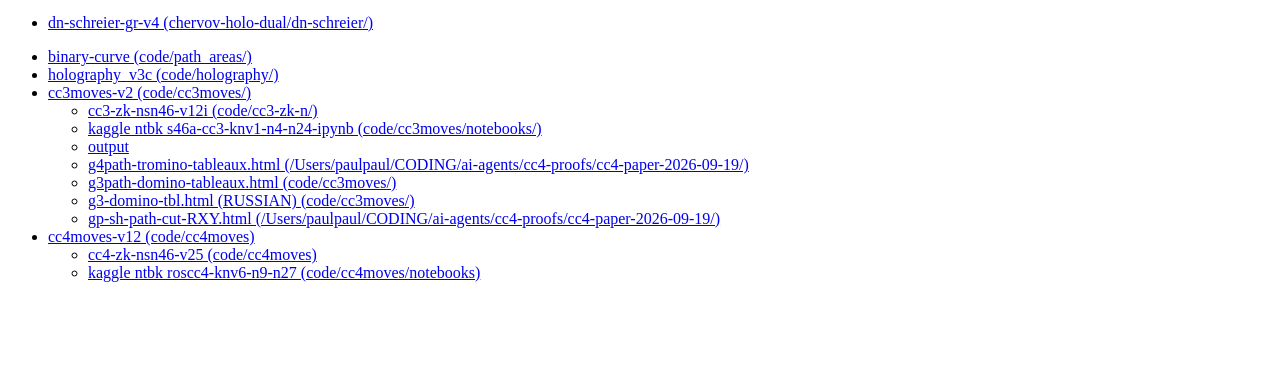
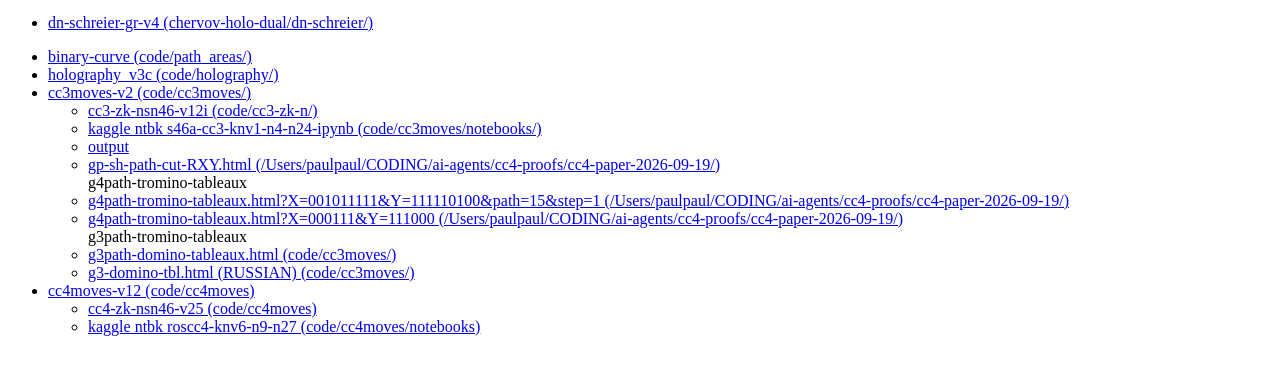
Before and after one commit to fkhafizov/ccycles, a plain HTML site: page index.html in a window 1280 px wide. Shown: the part 118-492 px from the top of the page. Drawn offline with Linux system fonts and the light colour scheme.

Commit message:
Update index.html

```diff
--- a/index.html
+++ b/index.html
@@ -32,10 +32,16 @@
     <li>   <a href="https://www.kaggle.com/code/zurman/s46a-cc3-knv1-n4-n24-ipynb/notebook?scriptVersionId=320895303"> kaggle ntbk s46a-cc3-knv1-n4-n24-ipynb (code/cc3moves/notebooks/) </a> </li>
     <li>   <a href="https://www.kaggle.com/code/zurman/s46a-cc3-knv1-n4-n24-ipynb/output?scriptVersionId=320895303"> output </a></li>
 
-    <li>   <a href="https://fkhafizov.github.io/ccycles/g4path-tromino-tableaux.html">g4path-tromino-tableaux.html (/Users/paulpaul/CODING/ai-agents/cc4-proofs/cc4-paper-2026-09-19/)</a> </li>
+        <li>   <a href="https://fkhafizov.github.io/ccycles/gp-sh-path-cut-RXY.html">gp-sh-path-cut-RXY.html (/Users/paulpaul/CODING/ai-agents/cc4-proofs/cc4-paper-2026-09-19/)</a> </li>
+
+    g4path-tromino-tableaux<br>
+    <li>   <a href="https://fkhafizov.github.io/ccycles/g4path-tromino-tableaux.html?X=001011111&Y=111110100&path=15&step=1">g4path-tromino-tableaux.html?X=001011111&Y=111110100&path=15&step=1 (/Users/paulpaul/CODING/ai-agents/cc4-proofs/cc4-paper-2026-09-19/)</a> </li>
+    <li>   <a href="https://fkhafizov.github.io/ccycles/g4path-tromino-tableaux.html?X=000111&Y=111000">g4path-tromino-tableaux.html?X=000111&Y=111000 (/Users/paulpaul/CODING/ai-agents/cc4-proofs/cc4-paper-2026-09-19/)</a> </li>
+
+
+    g3path-tromino-tableaux<br>
     <li>   <a href="https://fkhafizov.github.io/ccycles/g3path-domino-tableaux.html">g3path-domino-tableaux.html (code/cc3moves/)</a> </li>
     <li>   <a href="https://fkhafizov.github.io/ccycles/g3-domino-tbl.html">g3-domino-tbl.html (RUSSIAN) (code/cc3moves/)</a> </li>
-    <li>   <a href="https://fkhafizov.github.io/ccycles/gp-sh-path-cut-RXY.html">gp-sh-path-cut-RXY.html (/Users/paulpaul/CODING/ai-agents/cc4-proofs/cc4-paper-2026-09-19/)</a> </li>
       </ul>
 
 
```
